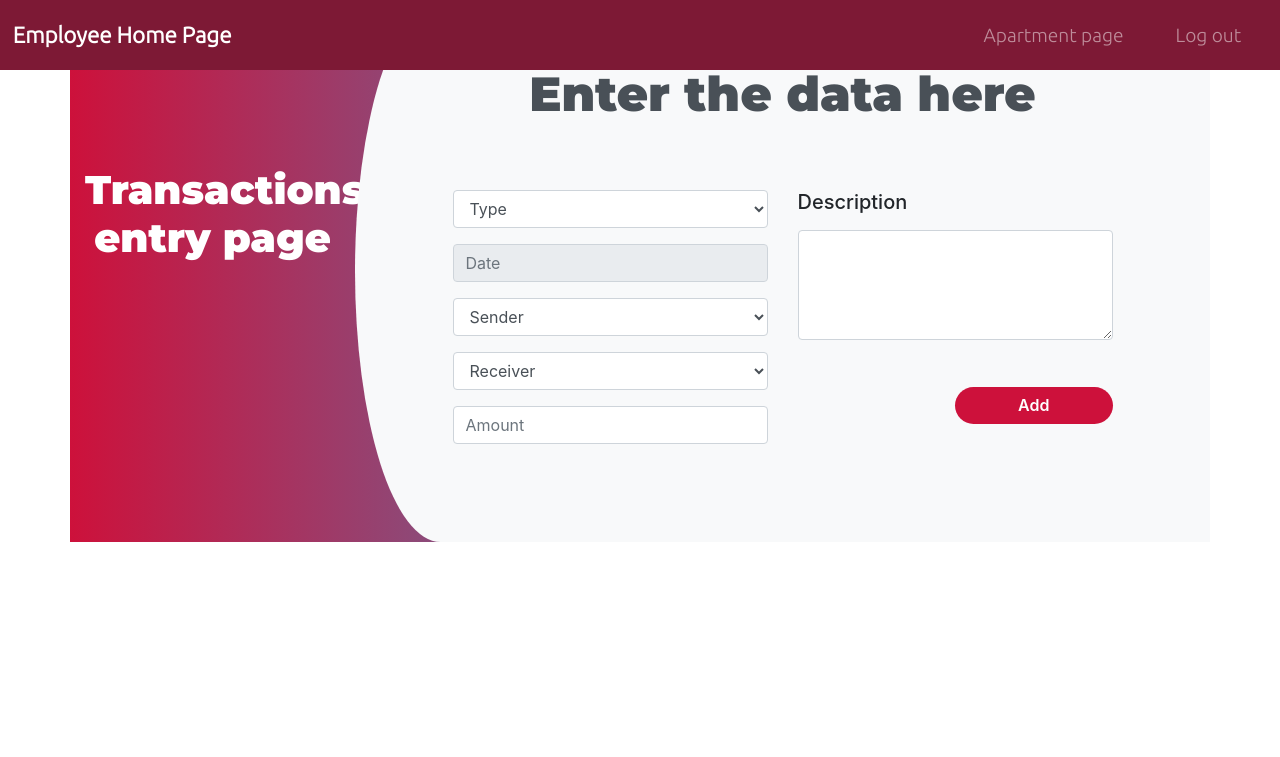
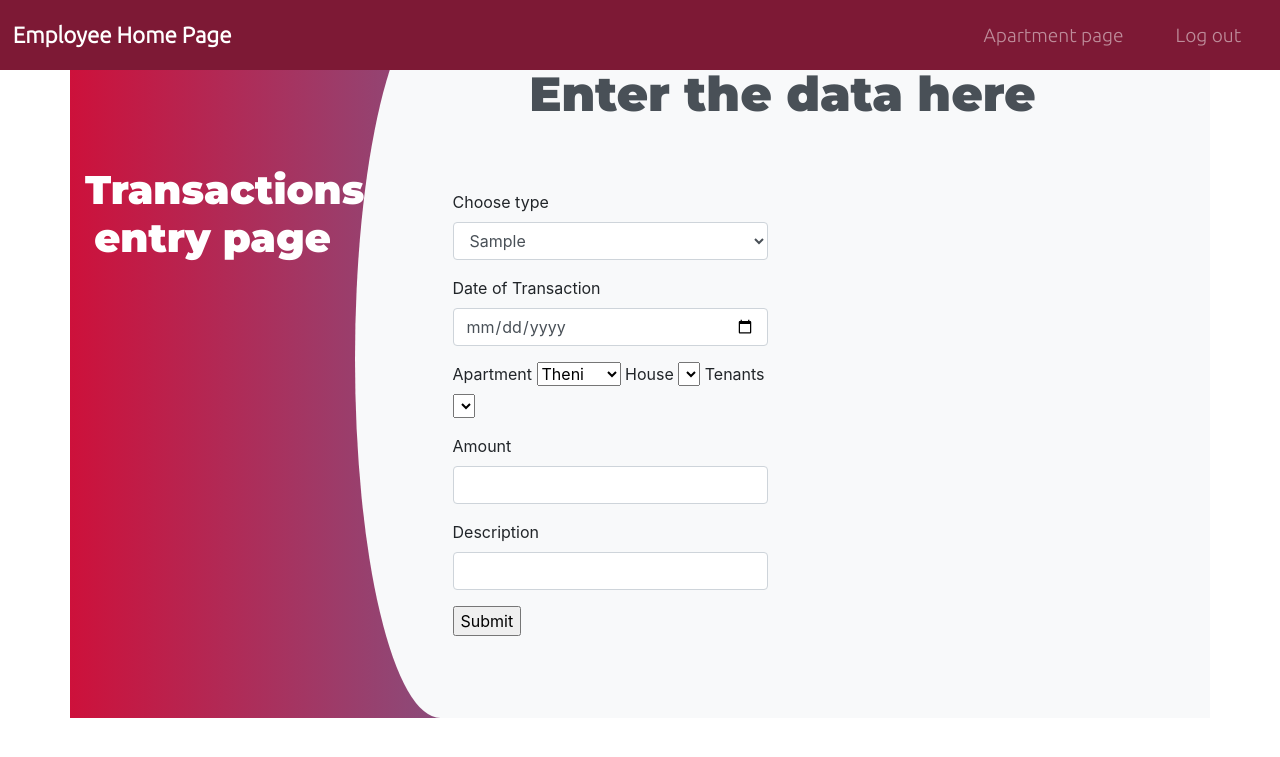
Before and after one commit to Nandini4601/REMS, a Flask app: page /addtrans in a window 1280 px wide. Shown: the top 757 px of the page. Run offline with Flask 2, Linux system fonts and the light colour scheme; tables that the repository leaves empty hold one stand-in row (values such as "Sample post"); lists and menus that the app fills with data are empty; some libraries are stand-ins or nearby versions.

Commit message:
adding helper route for transaction entry

```diff
--- a/rems/forms.py
+++ b/rems/forms.py
@@ -2,7 +2,7 @@ from flask_wtf import FlaskForm
 from wtforms import StringField, PasswordField, SubmitField, BooleanField, SelectField
 from wtforms.validators import ValidationError, DataRequired, Email, EqualTo
 from wtforms.ext.sqlalchemy.fields import QuerySelectField
-from rems.models import Service, Employee, Apartment, House
+from rems.models import Service, Employee, Apartment, House, Transaction, Types
 from wtforms.fields.html5 import DateField
 
 
@@ -51,3 +51,20 @@ class TenantAddForm(FlaskForm):
     apt_num = SelectField('Apartment', choices=['Theni', 'Madurai', 'Dindigul'])
     house_num = SelectField('House')
     submit = SubmitField('Add Tenant')
+
+
+class TransactionAddForm(FlaskForm):
+    types_list = QuerySelectField('Choose type', query_factory=lambda: Types.query, allow_blank=False,
+                                  get_label='transaction_type')
+    Dot = DateField(validators=[DataRequired()], label='Date of Transaction')
+    employee_list = QuerySelectField('Choose type',
+                                     query_factory=lambda: Employee.query.filter(
+                                         Employee.service_id.in_((6, 7, 8))).all(),
+                                     allow_blank=False,
+                                     get_label='employee_receiver')
+    apt_num = SelectField('Apartment', choices=['Theni', 'Madurai', 'Dindigul'])
+    house_num = SelectField('House')
+    tenant_id = SelectField('Tenants')
+    amount = StringField('Amount', validators=[DataRequired()])
+    description = StringField('Description', validators=[DataRequired()])
+    submit = SubmitField('Add Transaction')
--- a/rems/models.py
+++ b/rems/models.py
@@ -41,11 +41,12 @@ class Types(db.Model):
     def __repr__(self):
         return '<Transaction type {}>'.format(self.transaction_type)
 
+
 class Transaction(db.Model):
     __tablename__ = 'transaction'
     id = db.Column(db.Integer, primary_key=True)
     type_id = db.Column(db.Integer, db.ForeignKey('types.id'))
-    dot = db.Column(db.DateTime, nullable=False) #date of transaction
+    dot = db.Column(db.DateTime, nullable=False)  # date of transaction
     emp_id = db.Column(db.Integer, db.ForeignKey('employee.id'))
     ten_id = db.Column(db.Integer, db.ForeignKey('tenant.id'))
     amt = db.Column(db.String(4), unique=False)
@@ -114,6 +115,7 @@ class User(UserMixin, db.Model):
     def __repr__(self):
         return '<User {}>'.format(self.username)
 
+
 @login.user_loader
 def load_user(id):
     return User.query.get(int(id))
--- a/rems/routes.py
+++ b/rems/routes.py
@@ -1,6 +1,6 @@
 from flask import render_template, flash, redirect, url_for, request, jsonify
 from rems import app, db
-from rems.forms import LoginForm, EmployeeAddForm, HouseAddForm, TenantAddForm
+from rems.forms import LoginForm, EmployeeAddForm, HouseAddForm, TenantAddForm, TransactionAddForm
 from flask_login import current_user, login_user, logout_user, login_required
 from rems.models import User, Employee, House, Apartment, Tenant
 from werkzeug.urls import url_parse
@@ -81,7 +81,41 @@ def house(area):
 
 @app.route('/addtrans')
 def add_trans():
-    return render_template('transactions.html')
+    form = TransactionAddForm()
+    return render_template('transactions.html', form=form)
+
+
+@app.route('/addtrans/<area>')
+def house(area):
+    apt_num = Apartment.query.filter_by(locality=area).first().id
+    houses = House.query.filter_by(apt_id=apt_num).all()
+
+    houseArray = []
+
+    for house in houses:
+        houseObj = {}
+        houseObj['id'] = house.id
+        houseObj['house_num'] = house.house_num
+        houseArray.append(houseObj)
+
+    return jsonify({'houses': houseArray})
+
+
+@app.route('/addtenant/<house_id>')
+def house(house_id):
+    house_num = House.query.filter_by(id=house_id).first().id
+    tenants = Tenant.query.filter_by(house_id=house_num).all()
+
+    tenantArray = []
+
+    for tenant in tenants:
+        tenantObj = {}
+        tenantObj['id'] = tenant.id
+        tenantObj['tenant_name'] = tenant.fname
+        tenantArray.append(tenantObj)
+
+    return jsonify({'tenants': tenantArray})
+
 
 @app.route('/remtenant')
 def rem_tenant():
--- a/rems/templates/transactions.html
+++ b/rems/templates/transactions.html
@@ -9,6 +9,8 @@
       format: "dd/mm/yyyy"
     });
   });
+
+
 
 
 </script>
@@ -30,50 +32,105 @@
                     <h3 class="register-heading2">Enter the data here</h3>
                     <div class="row register-form">
                         <div class="col-md-6">
+                            <form action="{{ url_for('add_trans') }}" method="POST">
+                                {{ form.hidden_tag() }}
 
-                            <div class="form-group">
-                              <select  class="form-control">
-                                  <option value="" disabled selected hidden>Type</option>
-                                  </select>
-                            </div>
+                                <p>
+                                    {{ form.types_list.label }}
+                                    {{ form.types_list(class="form-control")}}
+                                    {% for error in form.types_list.errors %}
+                                    <span style="color: red;">[{{ error }}]</span>
+                                    {% endfor %}
+                                </p>
 
-                            <div class="form-group">
-                                <input id="txtDate" type="text" class="form-control date-input"
-                                       placeholder="Date" readonly="readonly"/>
+                                <p>
+                                    {{ form.Dot.label }}
+                                    {{ form.Dot(class="form-control") }}
+                                    {% for error in form.Dot.errors %}
+                                    <span style="color: red;">[{{ error }}]</span>
+                                    {% endfor %}
+                                </p>
+                                <p>
+                                    {{ form.apt_num.label }}
+                                    {{ form.apt_num }}
+                                    {% for error in form.apt_num.errors %}
+                                    <span style="color: red;">[{{ error }}]</span>
+                                    {% endfor %}
+                                    {{ form.house_num.label }}
+                                    {{ form.house_num }}
+                                    {% for error in form.house_num.errors %}
+                                    <span style="color: red;">[{{ error }}]</span>
+                                    {% endfor %}
+                                    {{ form.tenant_id.label }}
+                                    {{ form.tenant_id }}
+                                    {% for error in form.tenant_id.errors %}
+                                    <span style="color: red;">[{{ error }}]</span>
+                                    {% endfor %}
 
-                            </div>
+                                </p>
 
-                            <div class="form-group">
-                              <select  class="form-control">
-                                  <option value="" disabled selected hidden>Sender</option>
-                                  </select>
-                            </div>
+                                <p>
+                                    {{ form.amount.label }}
+                                    {{ form.amount(class="form-control") }}
+                                    {% for error in form.amount.errors %}
+                                    <span style="color: red;">[{{ error }}]</span>
+                                    {% endfor %}
+                                </p>
+
+                                <p>
+                                    {{ form.description.label }}
+                                    {{ form.description(class="form-control") }}
+                                    {% for error in form.description.errors %}
+                                    <span style="color: red;">[{{ error }}]</span>
+                                    {% endfor %}
+                                </p>
+                                <input type="submit">
+                            </form>
 
 
-                            <div class="form-group">
-                              <select class="form-control">
-                                    <option value="" disabled selected hidden>Receiver</option>
-                                    </select>
-                            </div>
+                            <!--                            <div class="form-group">-->
+                            <!--                                <select class="form-control">-->
+                            <!--                                    <option value="" disabled selected hidden>Type</option>-->
+                            <!--                                </select>-->
+                            <!--                            </div>-->
 
-                            <div class="form-group">
-                                <input type="text" class="form-control" placeholder="Amount" value=""/>
-                            </div>
+                            <!--                            <div class="form-group">-->
+                            <!--                                <input id="txtDate" type="text" class="form-control date-input"-->
+                            <!--                                       placeholder="Date" readonly="readonly"/>-->
+
+                            <!--                            </div>-->
+
+                            <!--                            <div class="form-group">-->
+                            <!--                                <select class="form-control">-->
+                            <!--                                    <option value="" disabled selected hidden>Sender</option>-->
+                            <!--                                </select>-->
+                            <!--                            </div>-->
 
 
-                        </div>
-                        <div class="col-md-6">
-                            <div class="form-group">
+                            <!--                            <div class="form-group">-->
+                            <!--                                <select class="form-control">-->
+                            <!--                                    <option value="" disabled selected hidden>Receiver</option>-->
+                            <!--                                </select>-->
+                            <!--                            </div>-->
 
-                                <h5>Description</h5>
-                            </div>
-                            <div class="form-group">
-                              <textarea id="w3review" name="w3review" rows="4" cols="50" class="form-control">
+<!--                                                        <div class="form-group">-->
+<!--                                                            <input type="text" class="form-control" placeholder="Amount" value=""/>-->
+<!--                                                        </div>-->
+
+
+<!--                        </div>-->
+<!--                        <div class="col-md-6">-->
+<!--                            <div class="form-group">-->
+
+<!--                                <h5>Description</h5>-->
+<!--                            </div>-->
+<!--                            <div class="form-group">-->
+<!--                              <textarea id="w3review" name="w3review" rows="4" cols="50" class="form-control">-->
 
 </textarea>
-                            </div>
-                            <input type="submit" class="btnRegister" value="Add"/>
-                        </div>
+<!--                            </div>-->
+<!--                            <input type="submit" class="btnRegister" value="Add"/>-->
+<!--                        </div>-->
                     </div>
                 </div>
 
--- a/run.py
+++ b/run.py
@@ -1,11 +1,11 @@
 from rems import app, db
-from rems.models import User, Employee, Service, Tenant, House, Apartment
+from rems.models import User, Employee, Service, Tenant, House, Apartment,Types,Transaction
 
 
 @app.shell_context_processor
 def make_shell_context():
     return {'db': db, 'User': User, 'Employee': Employee, 'Service': Service, 'Tenant': Tenant, 'House': House,
-            'Apartment': Apartment}
+            'Apartment': Apartment,'Types': Types, 'Transaction': Transaction}
 
 
 if __name__ == '__main__':
```
Also changed, not shown: util.py (+13 -10 lines), app.db.
